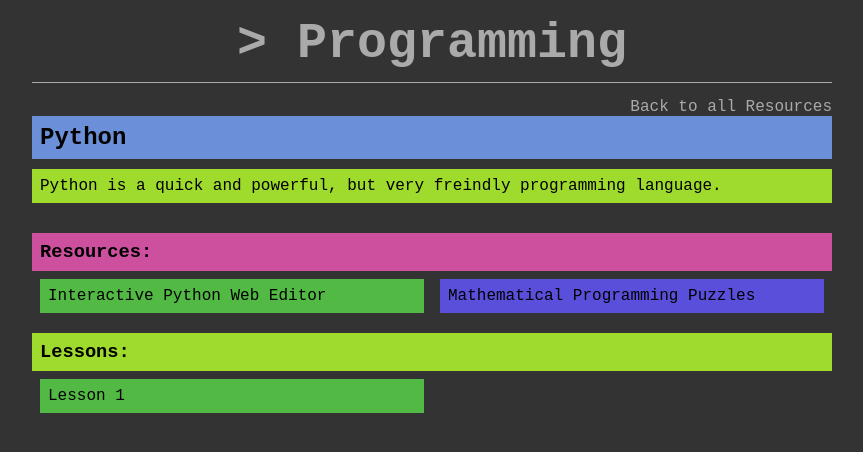
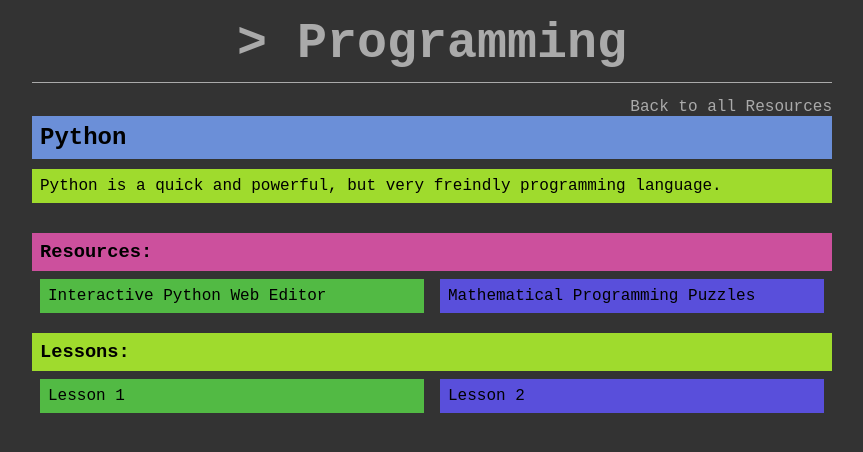
Before and after one commit to wcgs-programming/wcgs-programming.github.io, a Jekyll site: the page built from _posts/2014-09-13-python.md, in a window 1280 px wide. Shown: the top 452 px of the page, without its empty margins (208-1071 px from the left). Built offline with Jekyll 4.4.1, drawn with Linux system fonts in a browser that asks for light colours.

Commit message:
lesson 2

```diff
--- a/_posts/2014-09-13-python.md
+++ b/_posts/2014-09-13-python.md
@@ -16,3 +16,5 @@ categories: resources
 ### Lessons:
 
 [Lesson 1](https://docs.google.com/presentation/d/1wjU6-UxXz55QJY6szSPLjRAoPS5EUzb32wMcdiGegXM/edit?usp=sharing)
+
+[Lesson 2](https://docs.google.com/presentation/d/1zAqwx4sMYxHiqYiLr3NgAVB8rUmv_nU8kEfS1NTTnp8/edit?usp=sharing)
```
